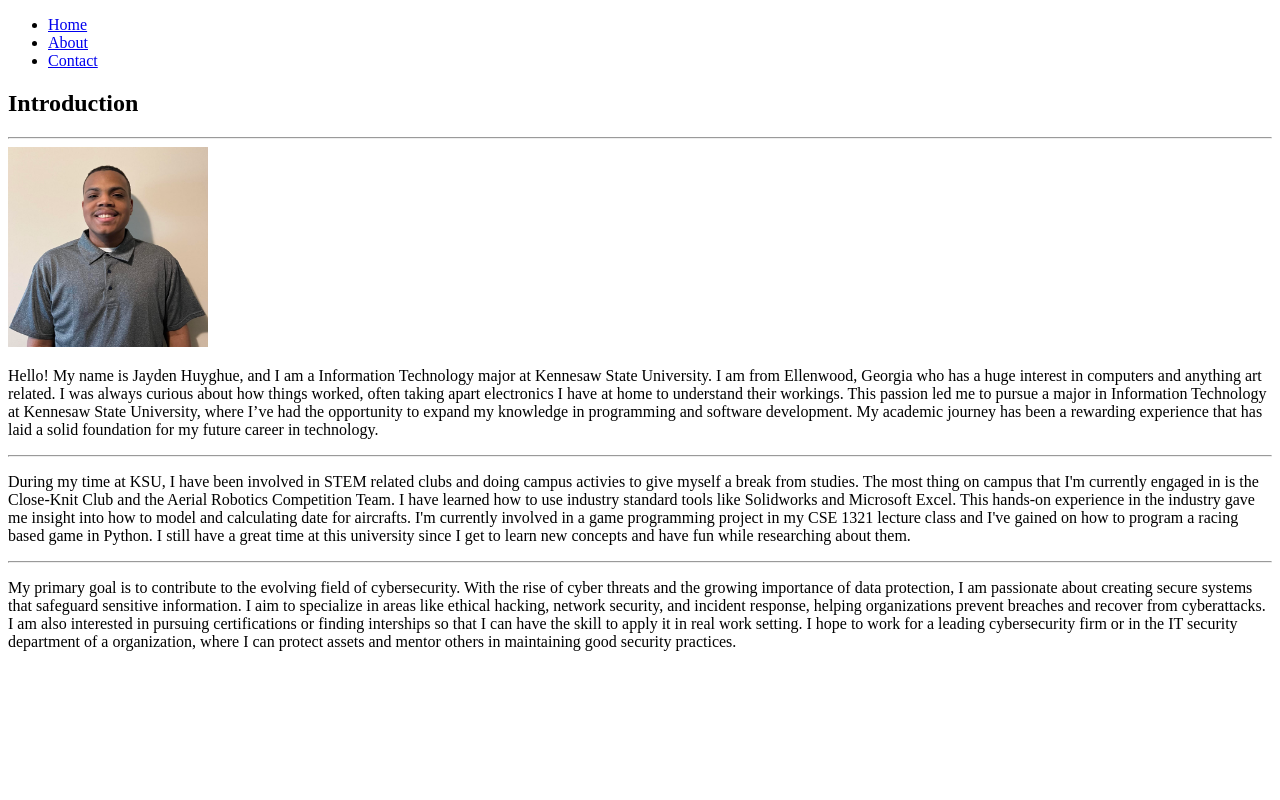
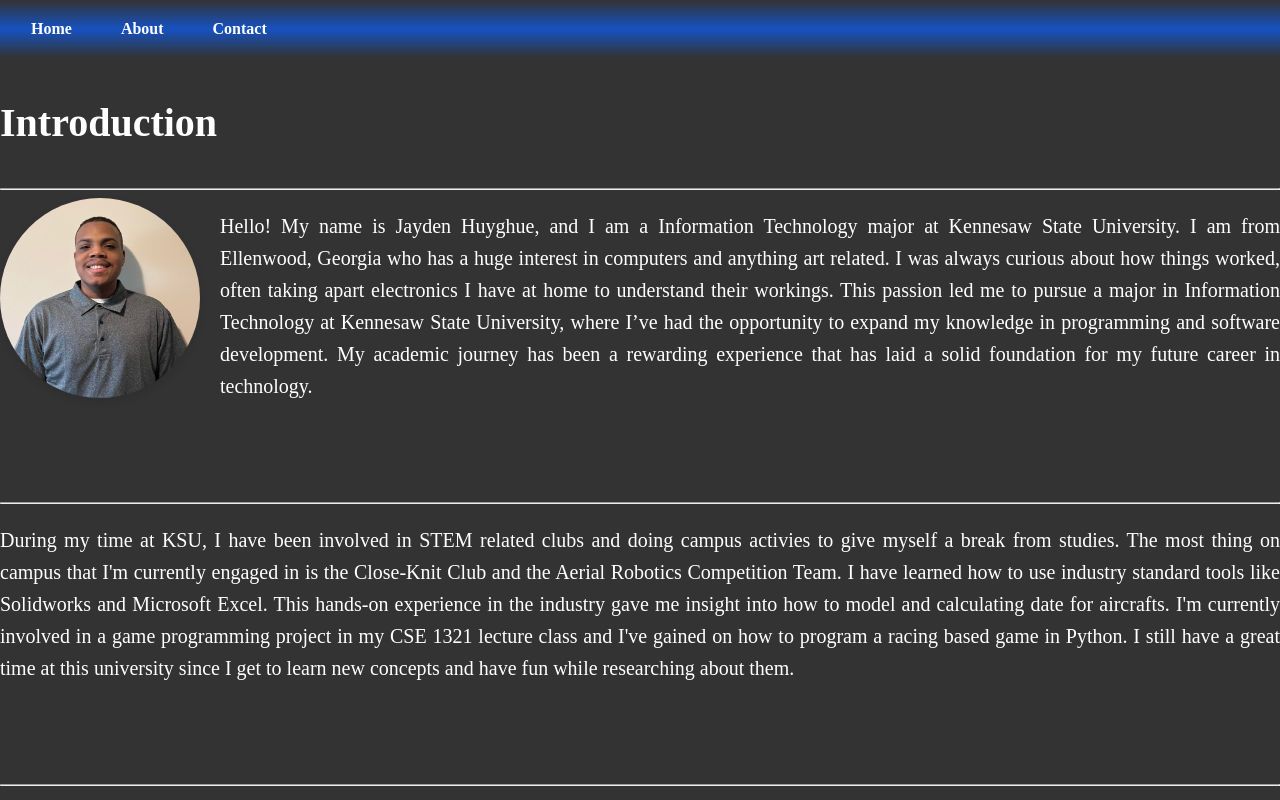
Before and after one commit to Jhuyghue/Huyghue_portfolio, a plain HTML site: page about.html in a window 1280 px wide. Shown: the top 800 px of the page. Drawn offline with Linux system fonts and the light colour scheme.

Commit message:
Added the CSS layout

```diff
--- /dev/null
+++ b/My_Style.css
@@ -0,0 +1,67 @@
+/*Creating the background*/
+body {
+    font-family: "Times New Roman", Times, serif;
+    line-height: 1.6;
+    margin: 0;
+    padding: 0;
+    background-color: rgb(51, 51, 51);
+    color: #ffffff;
+}
+
+/* Navigation Menu */
+.navigation {
+    background: linear-gradient(rgb(51, 51, 51), rgb(22, 82, 193), rgb(51, 51, 51));/*Adding a gradient*/
+    padding: 1rem;
+}
+
+.navigation ul {
+    list-style: none;
+    text-align: left;
+    margin: 0;
+    padding: 0;
+}
+
+.navigation ul li {
+    display: inline-block;
+    margin-right: 15px;
+}
+
+.navigation ul li a {
+    color: white;
+    text-decoration: none;
+    font-weight: bold;
+    padding: 10px 15px;
+    border-radius: 5px;
+    transition: background-color 0.3s ease;
+}
+
+.navigation ul li a:hover {
+    background-color: rgba(255, 255, 255, 0.2); /* Add slight transparency on hover */
+}
+
+h1, h2, p {
+    font-family: "Times New Roman", Times, serif;
+}
+
+h2{
+    text-align: justify;
+    font-size: 30px;
+}
+
+h1{
+    font-size: 40px;
+}
+
+p{
+    text-align: justify;
+    font-stretch: condensed;
+    margin-bottom: 100px;
+    font-size: 20px;
+}
+
+.about_content img {
+    float: left; /* Align the image to the left */
+    margin-right: 20px; /* Add space between the image and the text */
+    border-radius: 60%; /* Optional: makes the image circular */
+    box-shadow: 0 4px 8px rgba(0, 0, 0, 0.1); /* Optional: adds a soft shadow for a better look */
+}
--- a/about.html
+++ b/about.html
@@ -5,7 +5,7 @@
     <meta name="viewport" content="width=device-width, initial-scale=1.0">
     <title>About Page</title>
     <!--Linking the CSS file for the home page-->
-    <link rel="stylesheet" href=""></link>
+    <link rel="stylesheet" href="My_Style.css"></link>
     <!--Linking a Javascript file-->
     <script src="ScrollBtn.js" defer></script>
 </head>
--- a/home.css
+++ b/home.css
@@ -0,0 +1,5 @@
+/*Creating the navigation bar */
+.navigation {
+    background-color: #333;
+    padding: 1rem;
+}
```
Also changed, not shown: contact.html (+1 -1 lines), home.html (+1 -1 lines), contact.css (deleted).
